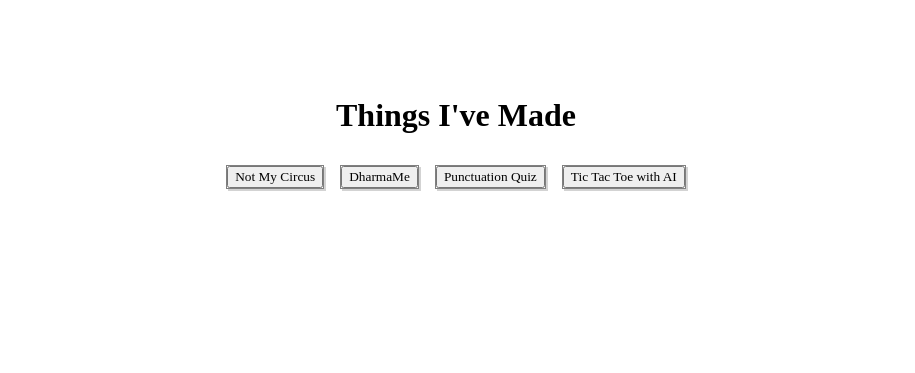
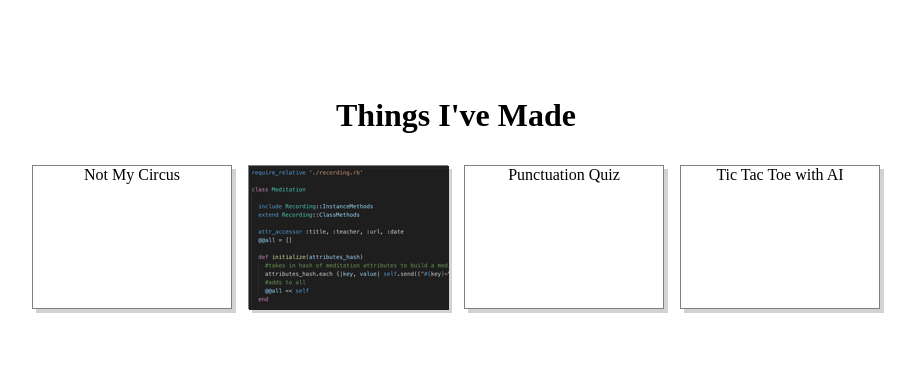
Before and after one commit to lwebber/portfolio, a plain HTML site: page index.html in a window 1280 px wide. Shown: the part 749-1122 px from the top of the page, without its empty margins (184-1099 px from the left). Drawn offline with nearby package versions, Linux system fonts and the light colour scheme; a web font is replaced by a local one.

Commit message:
add projects

```diff
--- a/index.css
+++ b/index.css
@@ -90,12 +90,19 @@ ul {
     margin-left: 8px;
 }
 
-.projects li {
+.projects {
+    display: flex;
+    justify-content: center;
+}
+
+.projects>* {
     border: 1px solid gray;
-    box-shadow: 2px 2px lightgray;
+    box-shadow: 4px 4px lightgray;
     margin-top: 5px;
     margin-right: 8px;
     margin-left: 8px;
+    width: 200px;
+    height: 144px;
 }
 
 footer {
@@ -109,3 +116,7 @@ a {
 a:visited {
     color: gray
 }
+
+a:hover {
+    color: #a6a600;
+}
--- a/index.html
+++ b/index.html
@@ -19,7 +19,7 @@
     <header>
         <nav class="navbar">
             <ul class="menu">
-                <li><a href="home.html">Home</a></li>
+                <li><a href="index.html">Home</a></li>
                 <li><a href="bio.html">Bio</a></li>
                 <li><a href="mailto: hello@lwebber.dev">Contact</a></li>
             </ul>
@@ -50,20 +50,20 @@
 
         <section class="portfolio">
             <h1>Things I've Made</h1>
-            <ul class="projects ">
-                <li><button id="project-1">Not My Circus</button></li>
-                <li><button id="project-2">DharmaMe</button></li>
-                <li><button id="project-3">Punctuation Quiz</button></li>
-                <li><button id="project-4">Tic Tac Toe with AI</button></li>
-            </ul>
+            <div class="projects ">
+                <div id="project-1">Not My Circus</div>
+                <div id="project-2"><img src="./images/dharma-me-screenshot.png"></div>
+                <div id="project-3">Punctuation Quiz</div>
+                <div id="project-4 ">Tic Tac Toe with AI</div>
+            </div>
         </section>
 
     </main>
     <footer>
         <ul class="contact ">
-            <li><a href="mailto:hello@lwebber.dev"><i class="fas fa-envelope-square"></i></a></li>
-            <li><a href="https://github.com/lwebber"><i class="devicon-github-plain-wordmark"></i></a></li>
-            <li><a href="https://www.linkedin.com/in/laurawebber/"><i class="fab fa-linkedin"></i></a></li>
+            <li><a href="mailto:hello@lwebber.dev "><i class="fas fa-envelope-square "></i></a></li>
+            <li><a href="https://github.com/lwebber "><i class="devicon-github-plain-wordmark "></i></a></li>
+            <li><a href="https://www.linkedin.com/in/laurawebber/ "><i class="fab fa-linkedin "></i></a></li>
         </ul>
     </footer>
     <script>
```
Also changed, not shown: images/dharma-me-screenshot.png (added).
